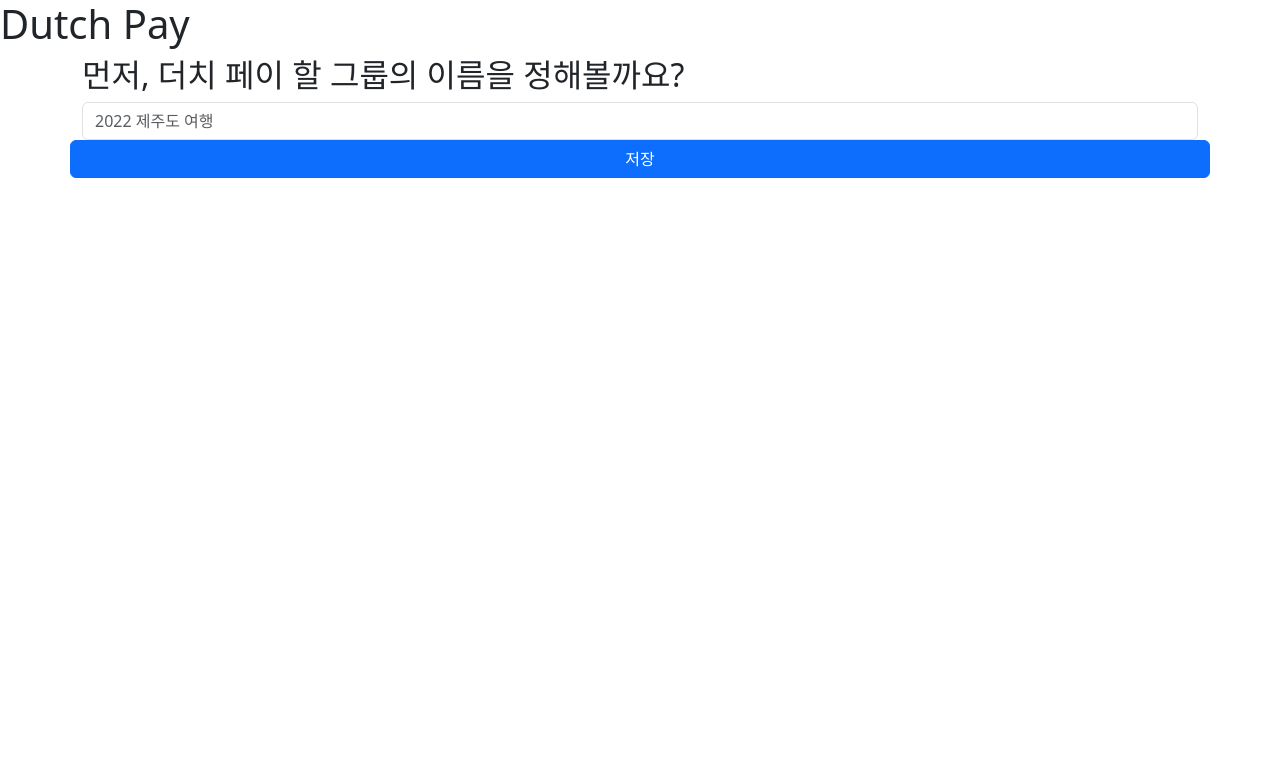
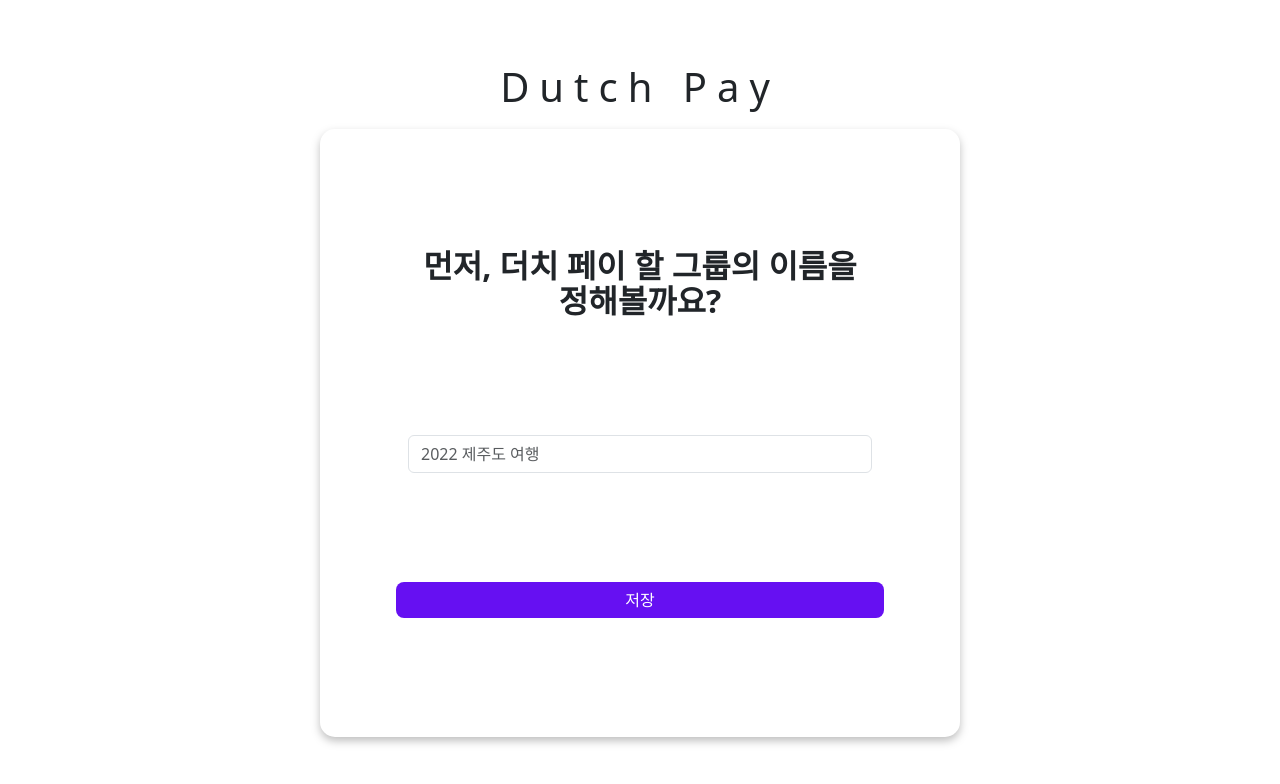
Before and after one commit to yuundoo/dutchpayService, a React (Create React App) app: page / in a window 1280 px wide. Shown: the top 784 px of the page. Built offline with nearby package versions, Linux system fonts and the light colour scheme.

Commit message:
MainPage Styling

```diff
--- a/package.json
+++ b/package.json
@@ -13,7 +13,8 @@
       "react-router-dom": "^6.14.0",
       "react-scripts": "5.0.1",
       "recoil": "^0.7.7",
-    "web-vitals": "^2.1.4"
+      "web-vitals": "^2.1.4",
+      "styled-components": "^5.3.1"
    },
    "scripts": {
       "start": "react-scripts start",
--- a/src/components/CenteredOverlayForm.jsx
+++ b/src/components/CenteredOverlayForm.jsx
@@ -1,3 +1,28 @@
-export const CenteredOverlayForm = () => {
-   return <div>CenteredOverlayForm</div>;
+import { Container } from 'react-bootstrap';
+import styled from 'styled-components';
+import { OverlayWrapper } from './shared/OverlayWrapper';
+
+export const CenteredOverlayForm = ({ children }) => {
+   return (
+      <CentralizedContainer>
+         <StyledHeader>Dutch Pay</StyledHeader>
+         <OverlayWrapper>{children}</OverlayWrapper>
+      </CentralizedContainer>
+   );
 };
+
+const StyledHeader = styled.h1`
+   font-weight: 200;
+   letter-spacing: 10px;
+`;
+
+const CentralizedContainer = styled(Container)`
+   width: 50vw;
+   min-height: 100vh;
+   display: flex;
+   flex-direction: column;
+   justify-content: center;
+   align-items: center;
+   padding: 0px;
+   gap: 10px;
+`;
--- a/src/components/CreateGroup.jsx
+++ b/src/components/CreateGroup.jsx
@@ -4,6 +4,7 @@ import { Form } from 'react-bootstrap';
 import { useRecoilState } from 'recoil';
 import { gruopNameState } from '../state/groupName';
 import { useState } from 'react';
+import styled from 'styled-components';
 export const CreateGruop = () => {
    const [groupName, setGruopName] = useRecoilState(gruopNameState);
    const [validateGroupName, setValidGroupName] = useState(false);
@@ -22,14 +23,14 @@ export const CreateGruop = () => {
    };
 
    return (
-      <div>
-         <h1>Dutch Pay</h1>
+      <CenteredOverlayForm>
          <Container>
             <Form noValidate validated={validated} onSubmit={handleSubmit}>
-               <Row>
-                  <h2>먼저, 더치 페이 할 그룹의 이름을 정해볼까요?</h2>
+               <StyledRow>
+                  <Row className="align-items-start">
+                     <StyledH2>먼저, 더치 페이 할 그룹의 이름을 정해볼까요?</StyledH2>
                   </Row>
-               <Row>
+                  <Row className="align-items-center">
                      <Form.Group controlId="validateGroupName">
                         <Form.Control
                            type="text"
@@ -42,11 +43,39 @@ export const CreateGruop = () => {
                         </Form.Control.Feedback>
                      </Form.Group>
                   </Row>
-               <Row>
-                  <Button type="submit">저장</Button>
+                  <Row className="align-items-end">
+                     <StyledSubmitButton>저장</StyledSubmitButton>
                   </Row>
+               </StyledRow>
             </Form>
          </Container>
-      </div>
+      </CenteredOverlayForm>
    );
 };
+
+const StyledSubmitButton = styled(Button).attrs({
+   type: 'submit',
+})`
+   background: #6610f2;
+   border-radius: 8px;
+   border: none;
+
+   &:hover {
+      background: #6610f2;
+      filter: brightness(80%);
+   }
+`;
+
+const StyledRow = styled(Row)`
+   height: 60vh;
+   justify-content: center;
+   align-items: center;
+`;
+
+const StyledH2 = styled.h2`
+   font-weight: 600;
+   line-height: 35px;
+   text-align: center;
+   overflow-wrap: break-word;
+   word-break: keep-all;
+`;
--- /dev/null
+++ b/src/components/shared/OverlayWrapper.jsx
@@ -0,0 +1,13 @@
+import styled from 'styled-components';
+
+export const OverlayWrapper = ({ children }) => {
+   return <StyledContainer>{children}</StyledContainer>;
+};
+
+const StyledContainer = styled.div`
+   padding: ${props => props.padding || '5vw'};
+   background-color: white;
+   filter: drop-shadow(0px 4px 4px rgba(0, 0, 0, 0.25));
+   border-radius: 15px;
+   min-height: ${props => props.minHeight || '0'};
+`;
```
Also changed, not shown: 1 other file (tests, documents, lock files or other folders). Lines whose indentation alone changed are shown as unchanged.
